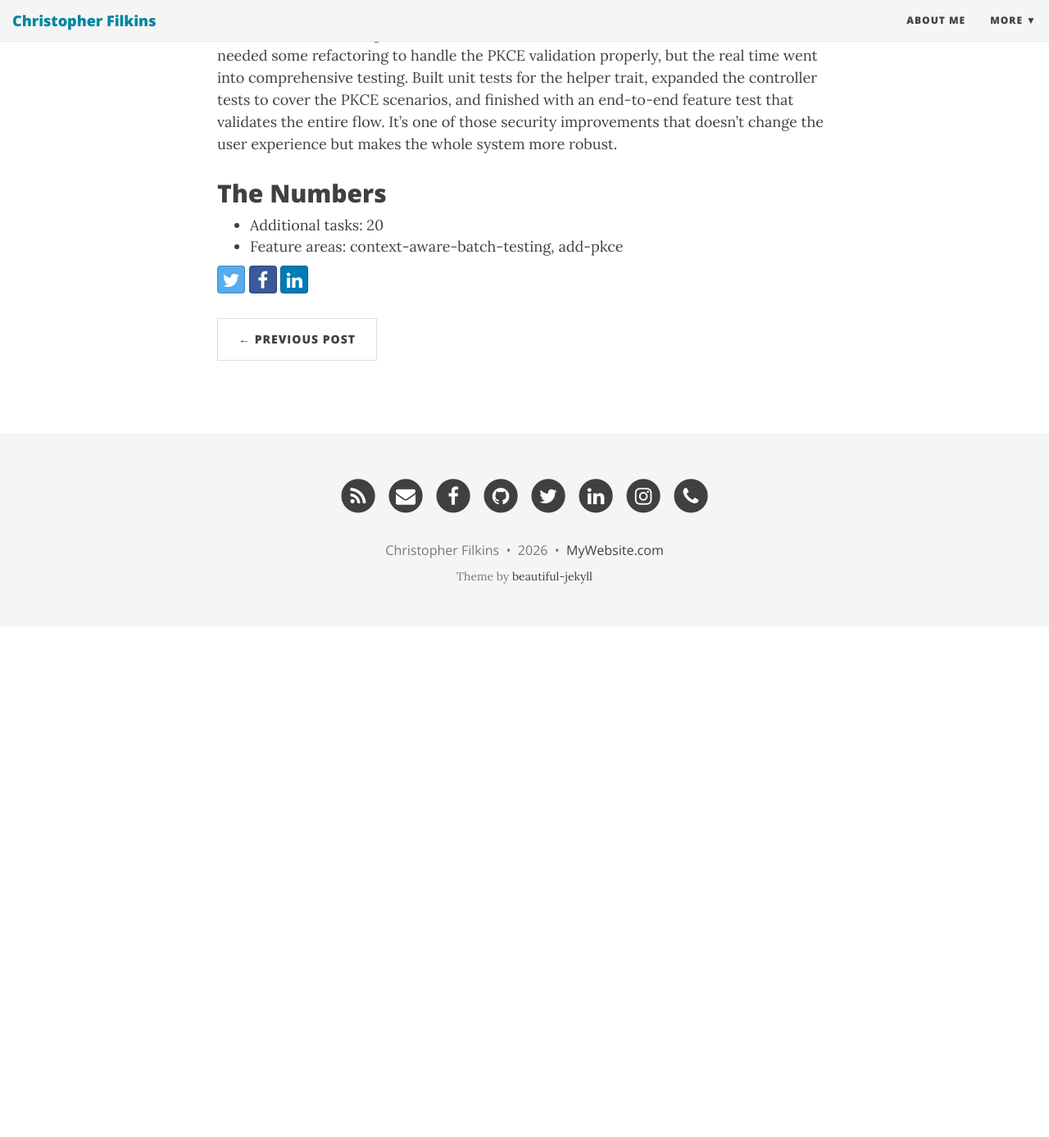
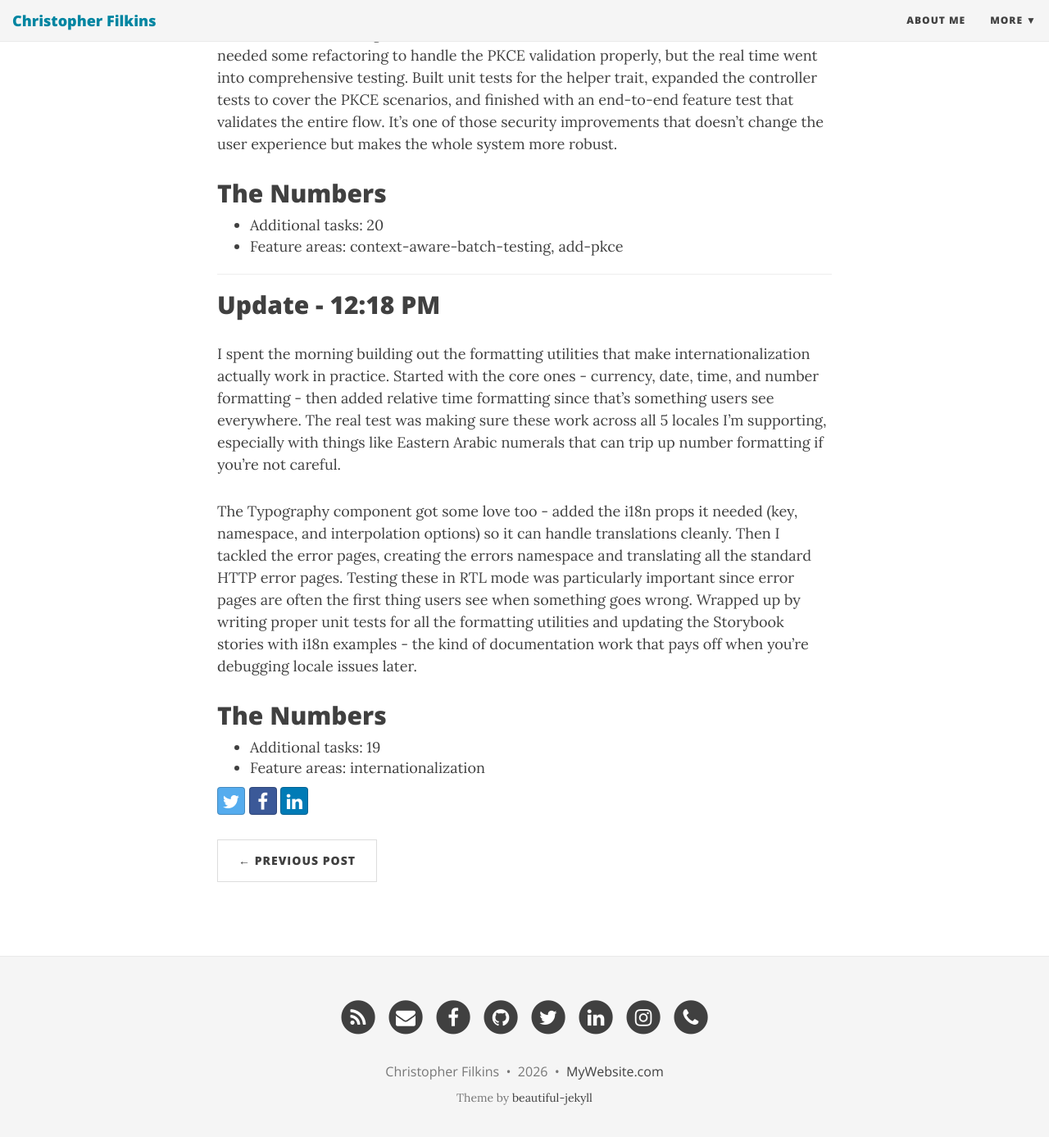
Before and after one commit to filchyboy/filchyboy.github.io, a Jekyll site: the page built from _posts/2026-01-18-todays-plan.md, in a window 1280 px wide and 1400 px high, scrolled down 2376 px. Shown: the top 1387 px of the window at 82% size. Built offline with Jekyll 4.4.1, drawn with Linux system fonts in a browser that asks for light colours; nearby versions of some CDN libraries; before the commit the page ends 3140 px from its top, so only the background shows below that.

Commit message:
Update build-in-public update: Internationalization

```diff
--- a/_posts/2026-01-18-todays-plan.md
+++ b/_posts/2026-01-18-todays-plan.md
@@ -48,8 +48,20 @@ The second focus was adding PKCE support to my Microsoft OAuth implementation. T
 ## The Numbers
 - Additional tasks: 20
 - Feature areas: context-aware-batch-testing, add-pkce
+
+---
+
+## Update - 12:18 PM
+
+I spent the morning building out the formatting utilities that make internationalization actually work in practice. Started with the core ones - currency, date, time, and number formatting - then added relative time formatting since that's something users see everywhere. The real test was making sure these work across all 5 locales I'm supporting, especially with things like Eastern Arabic numerals that can trip up number formatting if you're not careful.
+
+The Typography component got some love too - added the i18n props it needed (key, namespace, and interpolation options) so it can handle translations cleanly. Then I tackled the error pages, creating the errors namespace and translating all the standard HTTP error pages. Testing these in RTL mode was particularly important since error pages are often the first thing users see when something goes wrong. Wrapped up by writing proper unit tests for all the formatting utilities and updating the Storybook stories with i18n examples - the kind of documentation work that pays off when you're debugging locale issues later.
+
+## The Numbers
+- Additional tasks: 19
+- Feature areas: internationalization
 <!-- Generated by dev-tracker publish_to_jekyll.py (AI mode) -->
 <!-- accomplished-date: 2026-01-18 -->
-<!-- unit-ids: batch-testing-discovery,batch-testing-runner,batch-testing-merge,batch-testing-robustness,batch-testing-linter,batch-testing-seed,batch-testing-docs,smart-mode-ledger,smart-mode-changes,smart-mode-integration,smart-mode-makefile,batch-size-change,smart-mode-docs,add-pkce-normalize-controller-todo-format,add-pkce-create-pkce-helper-trait,add-pkce-add-pkce-challenge-to-redirect,add-pkce-verify-code-verifier-on-callback,add-pkce-pkce-helper-unit-tests,add-pkce-controller-pkce-unit-tests,add-pkce-integration-pkce-flow-test -->
+<!-- unit-ids: i18n-p2-util-format-currency,i18n-p2-util-format-date,i18n-p2-util-format-time,i18n-p2-util-format-number,i18n-p2-typography-i18n-key,i18n-p2-typography-namespace,i18n-p2-typography-options,i18n-p2-util-format-relative-time,i18n-p2-errors-json-creation,i18n-p2-errors-404,i18n-p2-errors-403,i18n-p2-errors-500,i18n-p2-errors-503,i18n-p2-util-currency-all-locales,i18n-p2-typography-variants-test,i18n-p2-util-tests,i18n-p2-util-arabic-numerals,i18n-p2-typography-storybook,i18n-p2-errors-rtl-test -->
 
-<!-- unit-ids: add-pkce-add-pkce-challenge-to-redirect,add-pkce-controller-pkce-unit-tests,add-pkce-create-pkce-helper-trait,add-pkce-integration-pkce-flow-test,add-pkce-normalize-controller-todo-format,add-pkce-pkce-helper-unit-tests,add-pkce-verify-code-verifier-on-callback,batch-size-change,batch-testing-discovery,batch-testing-docs,batch-testing-linter,batch-testing-merge,batch-testing-robustness,batch-testing-runner,batch-testing-seed,smart-mode-changes,smart-mode-docs,smart-mode-integration,smart-mode-ledger,smart-mode-makefile -->
+<!-- unit-ids: add-pkce-add-pkce-challenge-to-redirect,add-pkce-controller-pkce-unit-tests,add-pkce-create-pkce-helper-trait,add-pkce-integration-pkce-flow-test,add-pkce-normalize-controller-todo-format,add-pkce-pkce-helper-unit-tests,add-pkce-verify-code-verifier-on-callback,batch-size-change,batch-testing-discovery,batch-testing-docs,batch-testing-linter,batch-testing-merge,batch-testing-robustness,batch-testing-runner,batch-testing-seed,i18n-p2-errors-403,i18n-p2-errors-404,i18n-p2-errors-500,i18n-p2-errors-503,i18n-p2-errors-json-creation,i18n-p2-errors-rtl-test,i18n-p2-typography-i18n-key,i18n-p2-typography-namespace,i18n-p2-typography-options,i18n-p2-typography-storybook,i18n-p2-typography-variants-test,i18n-p2-util-arabic-numerals,i18n-p2-util-currency-all-locales,i18n-p2-util-format-currency,i18n-p2-util-format-date,i18n-p2-util-format-number,i18n-p2-util-format-relative-time,i18n-p2-util-format-time,i18n-p2-util-tests,smart-mode-changes,smart-mode-docs,smart-mode-integration,smart-mode-ledger,smart-mode-makefile -->
```
